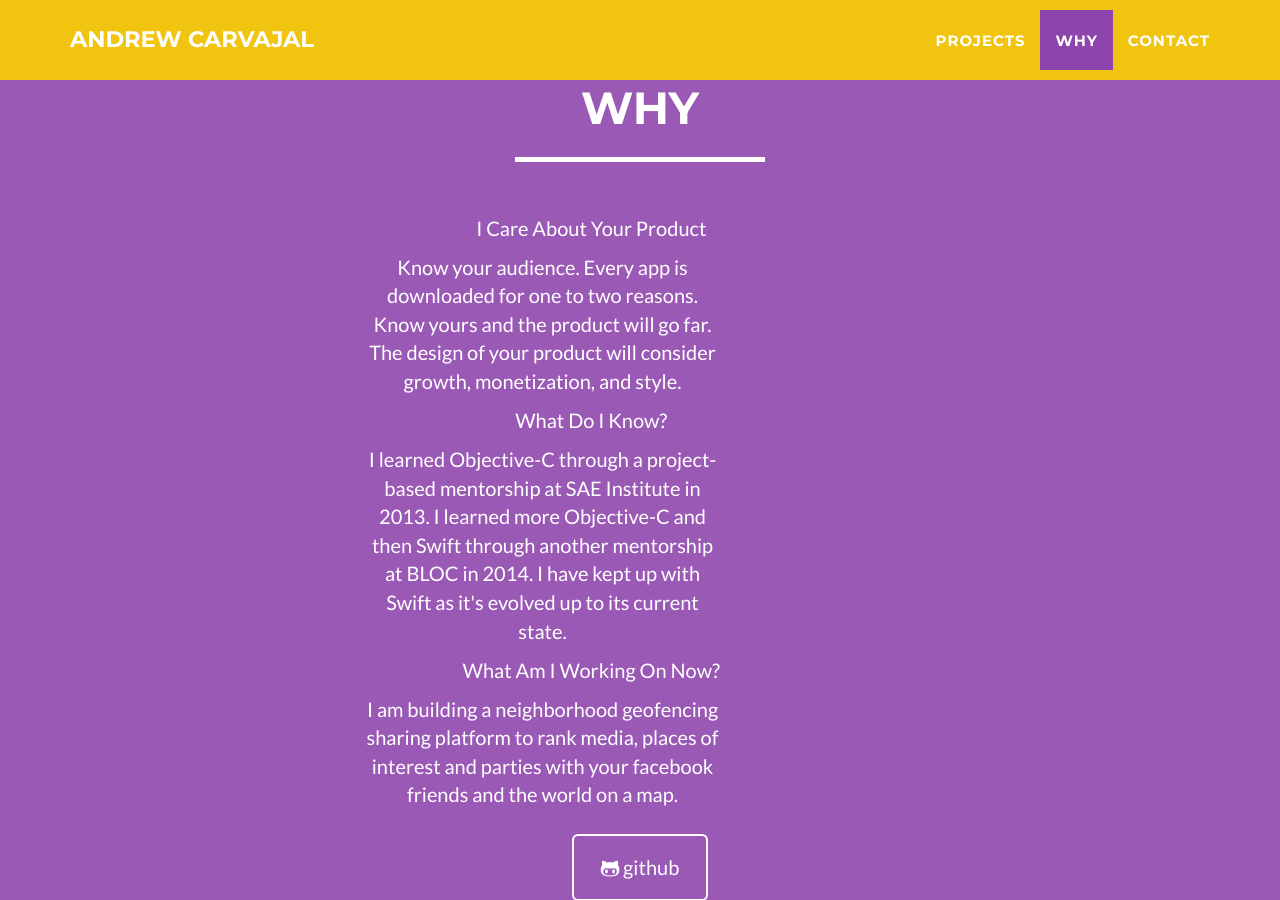
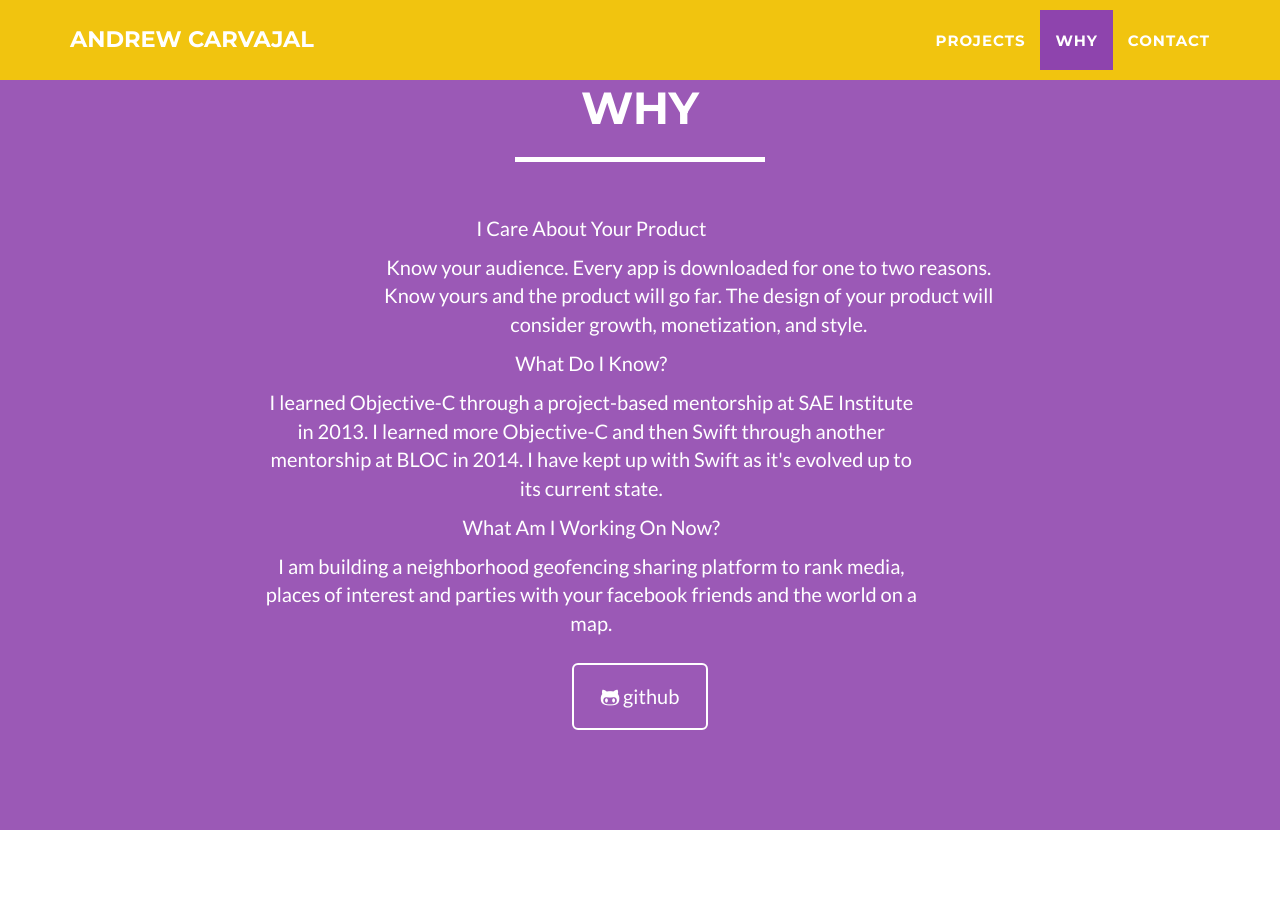
Before and after one commit to andrewcar/andrewcar.github.io, a Jekyll site: the page built from index.html, in a window 1280 px wide and 900 px high, scrolled down 1725 px. Built offline with Jekyll 4.4.1, drawn with Linux system fonts in a browser that asks for light colours.

Commit message:
Update about.html

```diff
--- a/_includes/about.html
+++ b/_includes/about.html
@@ -14,7 +14,7 @@
                     <p>I Care About Your Product</p>
                 </div>
                 <br>
-                <div class="col-lg-4 col-lg-offset-3">
+                <div class="col-lg-7 col-lg-offset-3">
                     <p>Know your audience. Every app is downloaded for one to two reasons. Know yours and the product will go far. The design of your product will consider growth, monetization, and style.</p>
                 </div>
                 <br>
@@ -23,7 +23,7 @@
                     <p>What Do I Know?</p>
                 </div>
                 <br>
-                <div class="col-lg-4 col-lg-offset-3">
+                <div class="col-lg-7 col-lg-offset-2">
                     <p>I learned Objective-C through a project-based mentorship at SAE Institute in 2013. I learned more Objective-C and then Swift through another mentorship at BLOC in 2014. I have kept up with Swift as it's evolved up to its current state.</p>
                 </div>
                 <br>
@@ -32,7 +32,7 @@
                     <p>What Am I Working On Now?</p>
                 </div>
                 <br>
-                <div class="col-lg-4 col-lg-offset-3">
+                <div class="col-lg-7 col-lg-offset-2">
                     <p>I am building a neighborhood geofencing sharing platform to rank media, places of interest and parties with your facebook friends and the world on a map.</p>
                 </div>
              </center>
```
